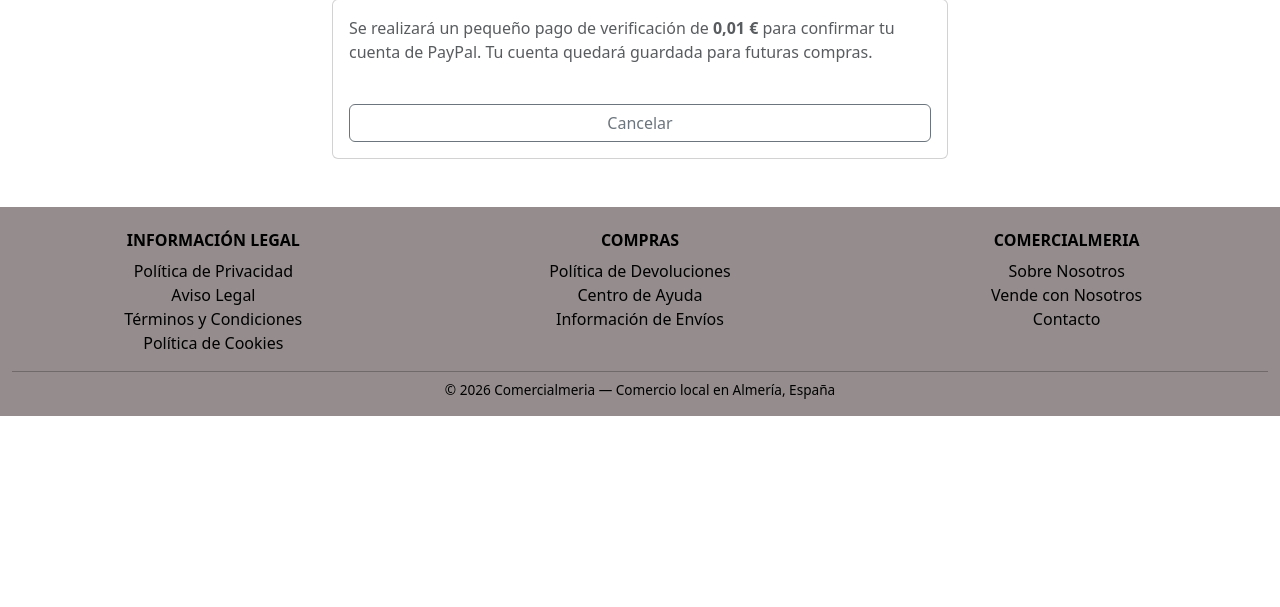
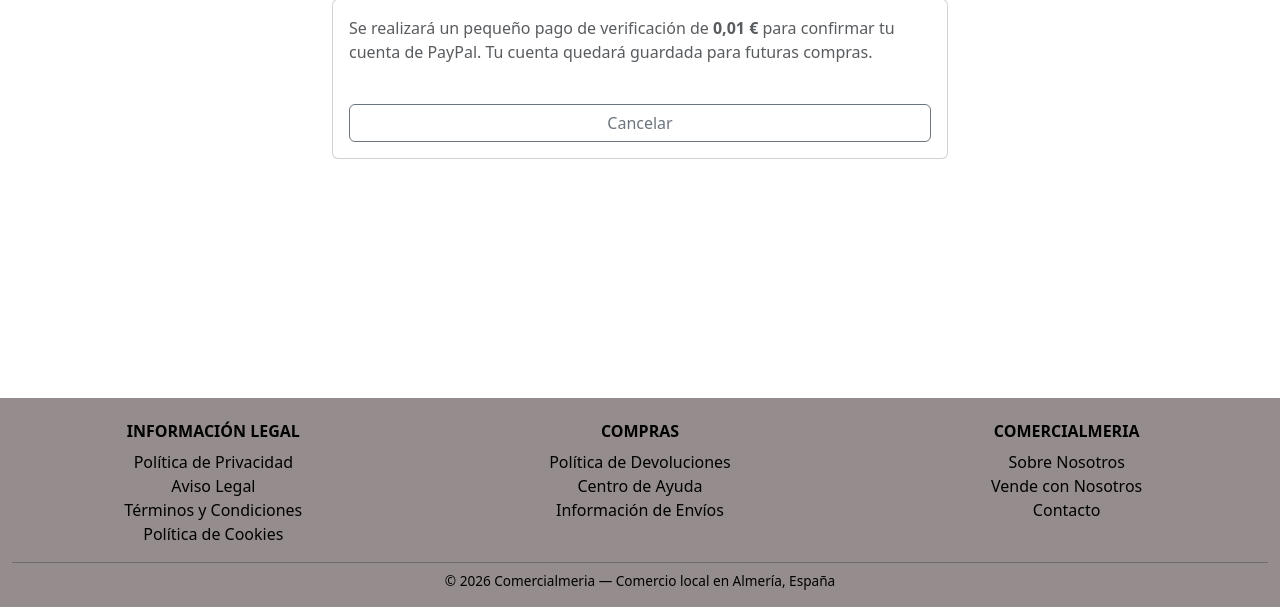
Before and after one commit to dsaub/tfg-2daw, a Django app: page /tienda/usuario/metodos-pago/agregar-paypal/ in a window 1280 px wide. Shown: the part 193-800 px from the top of the page. Run offline with Django 5.2, Linux system fonts and the light colour scheme; the visitor is signed in with stand-in values (Sample User, id 1); data that the repository does not hold is empty; parts of the project's set-up code (start-up, migrations or seed data) failed here and were passed over; some libraries are stand-ins or nearby versions.

Commit message:
fix: keep footer at bottom on short pages
Agent-Logs-Url: https://github.com/dsaub/proyecto-final/sessions/b935601c-c133-451b-9de5-556afef7178f

Co-authored-by: dsaub <54474838+dsaub@users.noreply.github.com>

```diff
--- a/tienda/templates/tienda/base.html
+++ b/tienda/templates/tienda/base.html
@@ -155,7 +155,7 @@
 
         {% cache 500 footer %}
         <!-- Footer-->
-        <footer id="footer" class="row pt-4 pb-3 mt-5" role="contentinfo">
+        <footer id="footer" class="row pt-4 pb-3 mt-auto" role="contentinfo">
             <div class="col-12">
                 <div class="row text-center gy-3">
                     <div class="col-12 col-md-4">
```
